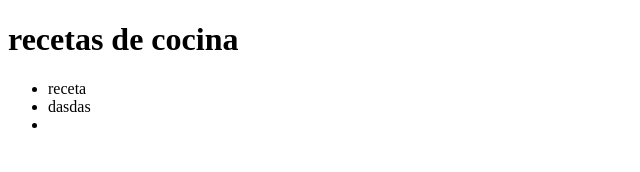
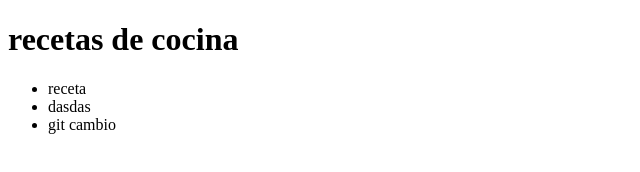
Before and after one commit to Silverplata/repositorio_html, a plain HTML site: page index.html in a window 1280 px wide. Shown: the full height of the page, 0-640 px from the left. Drawn offline with Linux system fonts and the light colour scheme.

Commit message:
cambio en el menu

```diff
--- a/index.html
+++ b/index.html
@@ -11,7 +11,7 @@
         <ul>
             <li>receta</li>
             <li>dasdas</li>
-            <li></li>
+            <li>git cambio</li>
         </ul>
     </nav>
 </body>
```
